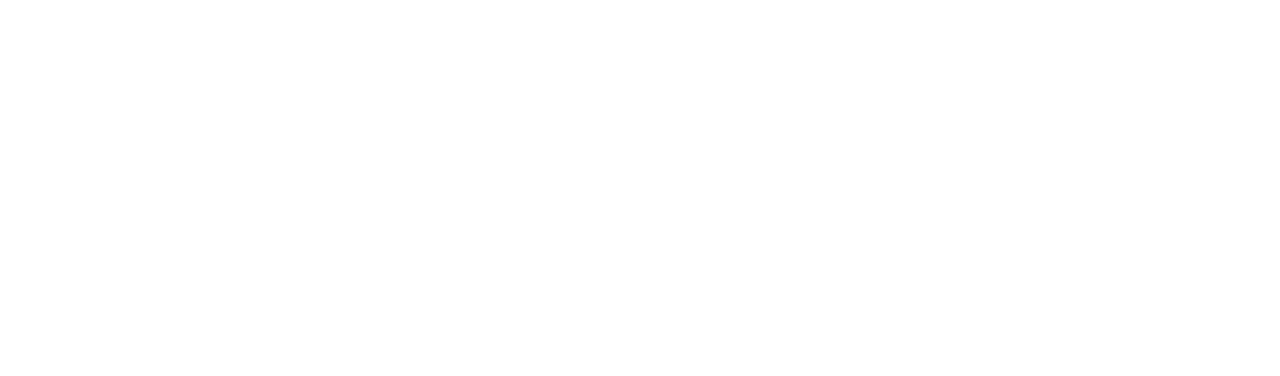
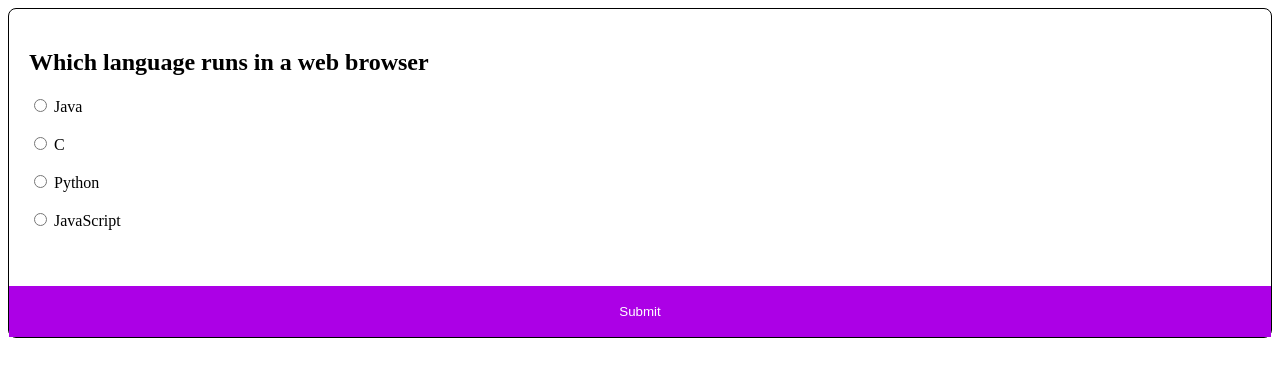
Before and after one commit to acciojob/quiz-KrumarDevendra007, a website: page main.html in a window 1280 px wide. Drawn offline with Linux system fonts and the light colour scheme.

Commit message:
created a submission

```diff
--- a/main.html
+++ b/main.html
@@ -8,6 +8,26 @@
 
 <body>
 	<!-- the entire body must be written by student -->
+	<div class="quiz-container" id="quiz">
+
+		<div class="question-1">
+			<h2 id="question">Which language runs in a web browser</h2>
+			<input type="radio" id="a" name="option">
+			<label id="a_text">Java</label><br><br>
+
+			<input type="radio" id="b" name="option">
+			<label id="b_text">C</label><br><br>
+
+			<input type="radio" id="c" name="option">
+			<label id="c_text">Python</label><br><br>
+
+			<input type="radio" id="d" name="option">
+			<label id="d_text">JavaScript</label>
+		</div><br><br>
+		<div class="submit">
+		<input type="submit" id="submit" value="Submit">
+		</div>
+	</div>
     <script type="text/javascript" src="./script.js">
 </script>
 
--- a/styles.css
+++ b/styles.css
@@ -1 +1,17 @@
 /*  your css code here. If applicable */
+.quiz-container{
+	border: 1px solid black;
+	border-radius:8px
+}
+ #submit{
+	width:100%;
+	padding: 18px;
+	border:none;
+	background-color:#ac00e6;
+	color:white;
+}
+
+
+.question-1{
+	padding:20px
+}
```
